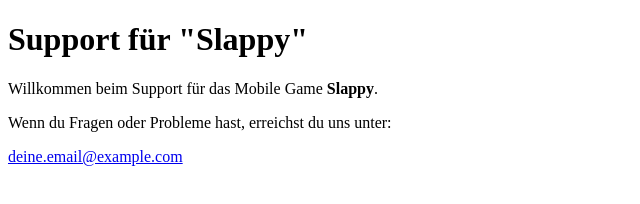
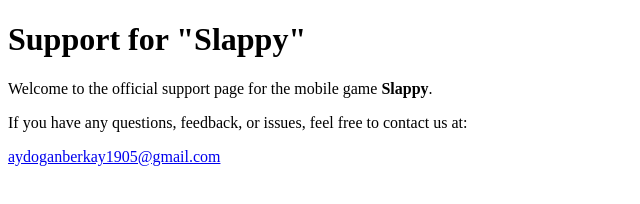
Before and after one commit to slappy-game/slappy, a plain HTML site: page index.html in a window 1280 px wide. Shown: the whole page, without its empty margins (0-640 px from the left). Drawn offline with Linux system fonts and the light colour scheme.

Commit message:
Update index.html

```diff
--- a/index.html
+++ b/index.html
@@ -1,13 +1,13 @@
 <!DOCTYPE html>
-<html lang="de">
+<html lang="en">
 <head>
   <meta charset="UTF-8">
   <title>Support – Slappy</title>
 </head>
 <body>
-  <h1>Support für "Slappy"</h1>
-  <p>Willkommen beim Support für das Mobile Game <strong>Slappy</strong>.</p>
-  <p>Wenn du Fragen oder Probleme hast, erreichst du uns unter:</p>
-  <p><a href="mailto:deine.email@example.com">deine.email@example.com</a></p>
+  <h1>Support for "Slappy"</h1>
+  <p>Welcome to the official support page for the mobile game <strong>Slappy</strong>.</p>
+  <p>If you have any questions, feedback, or issues, feel free to contact us at:</p>
+  <p><a href="mailto:YOUR-EMAIL@example.com">aydoganberkay1905@gmail.com</a></p>
 </body>
 </html>
```
